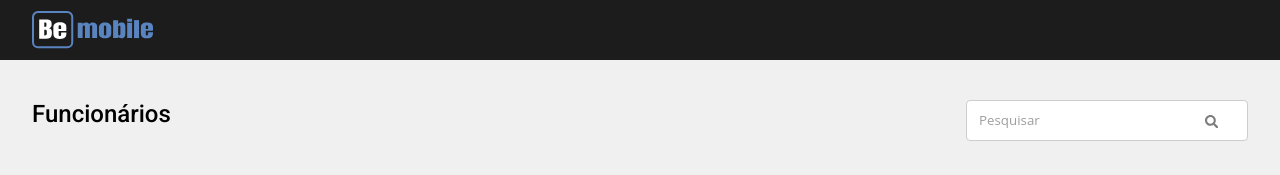
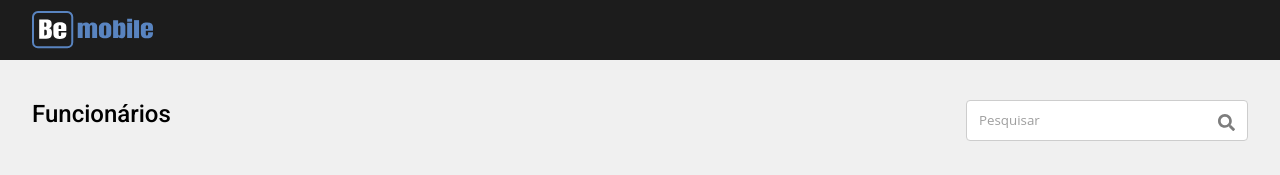
Before and after one commit to morricedev/front-table, a React (Vite) app: page / in a window 1280 px wide. Shown: the top 175 px of the page. Built offline with nearby package versions, Linux system fonts and the light colour scheme; data requests are answered from the project's data file.

Commit message:
Change input buttons size

```diff
--- a/src/components/SearchContainer/styles.ts
+++ b/src/components/SearchContainer/styles.ts
@@ -29,7 +29,7 @@ export const Search = styled.div`
 export const SearchInput = styled.input`
   ${({ theme }) => css`
     width: 28.2rem;
-    padding: 1.2rem 4.5rem 1.2rem 1.2rem;
+    padding: 1.2rem 5rem 1.2rem 1.2rem;
     background-color: ${theme.colors.white};
     border: 0.1rem solid ${theme.colors.gray200};
     border-radius: 0.4rem;
@@ -44,8 +44,8 @@ export const SearchInput = styled.input`
 export const SearchButton = styled.button`
   ${({ theme }) => css`
     position: absolute;
-    top: 11%;
-    right: 2rem;
+    top: 9%;
+    right: 0.3rem;
     z-index: 10;
     border: none;
     background-color: transparent;
@@ -58,10 +58,15 @@ export const SearchButton = styled.button`
     &:disabled {
       cursor: not-allowed;
     }
+
+    svg {
+      width: 17px;
+      height: 17px;
+    }
   `}
 `;
 
 export const ResetSearchButton = styled(SearchButton)`
-  top: 14%;
-  right: 0.3rem;
+  top: 8%;
+  right: 2.5rem;
 `;
```
